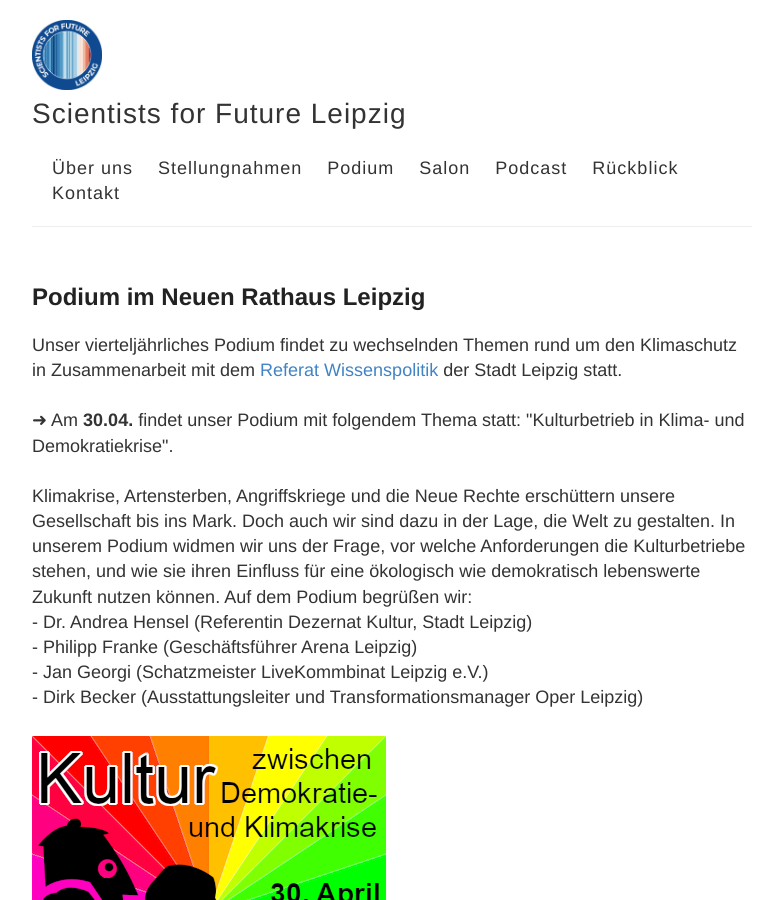
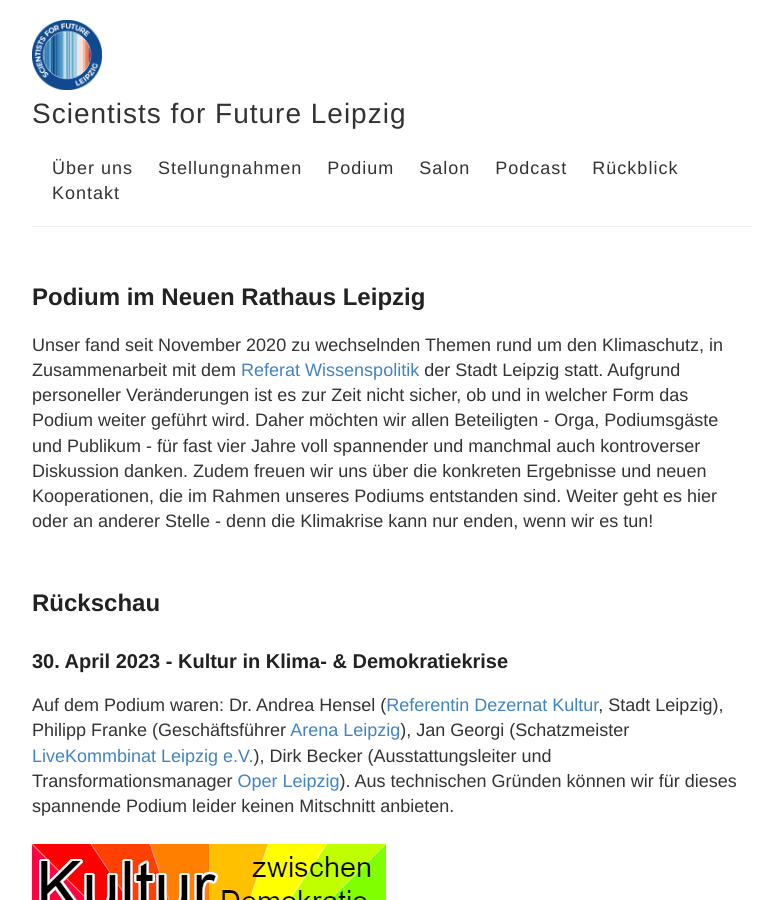
Before and after one commit to s4f-leipzig/s4f-leipzig.github.io, a Jekyll site: the page built from podium.html, in a window 1280 px wide and 900 px high. Shown: the whole window, without its empty margins (248-1024 px from the left). Built offline with Jekyll 4.4.1, drawn with Linux system fonts in a browser that asks for light colours.

Commit message:
Update podium.html

```diff
--- a/podium.html
+++ b/podium.html
@@ -2,23 +2,17 @@
 layout: default
 ---
 <h2>Podium im Neuen Rathaus Leipzig</h2>
-Unser vierteljährliches Podium findet zu wechselnden Themen rund um den Klimaschutz in Zusammenarbeit mit dem <a href="https://www.leipzig.de/buergerservice-und-verwaltung/aemter-und-behoerdengaenge/behoerden-und-dienstleistungen/dienststelle/referat-wissenspolitik-0117" target="blank">Referat Wissenspolitik</a> der Stadt Leipzig statt.
-<br><br>
-
-➜ Am <b>30.04.</b> findet unser Podium mit folgendem Thema statt: "Kulturbetrieb in Klima- und Demokratiekrise".
-<br><br>
-Klimakrise, Artensterben, Angriffskriege und die Neue Rechte erschüttern unsere Gesellschaft bis ins Mark. Doch auch wir sind dazu in der Lage, die Welt zu gestalten. In unserem Podium widmen wir uns der Frage, vor welche Anforderungen die Kulturbetriebe stehen, und wie sie ihren Einfluss für eine ökologisch wie demokratisch lebenswerte Zukunft nutzen können. Auf dem Podium begrüßen wir:
-<br>- Dr. Andrea Hensel (Referentin Dezernat Kultur, Stadt Leipzig)
-<br>- Philipp Franke (Geschäftsführer Arena Leipzig)
-<br>- Jan Georgi (Schatzmeister LiveKommbinat Leipzig e.V.)
-<br>- Dirk Becker (Ausstattungsleiter und Transformationsmanager Oper Leipzig)
-<br><br>
-<img src="https://s4f-leipzig.de/images//Stopper Mrz2024S4F.png">
-
+Unser fand seit November 2020 zu wechselnden Themen rund um den Klimaschutz, in Zusammenarbeit mit dem <a href="https://www.leipzig.de/buergerservice-und-verwaltung/aemter-und-behoerdengaenge/behoerden-und-dienstleistungen/dienststelle/referat-wissenspolitik-0117" target="blank">Referat Wissenspolitik</a> der Stadt Leipzig statt. Aufgrund personeller Veränderungen ist es zur Zeit nicht sicher, ob und in welcher Form das Podium weiter geführt wird. Daher möchten wir allen Beteiligten - Orga, Podiumsgäste und Publikum - für fast vier Jahre voll spannender und manchmal auch kontroverser Diskussion danken. Zudem freuen wir uns über die konkreten Ergebnisse und neuen Kooperationen, die im Rahmen unseres Podiums entstanden sind. Weiter geht es hier oder an anderer Stelle - denn die Klimakrise kann nur enden, wenn wir es tun!
 <br><br>
 
 
 <h2>Rückschau</h2>
+
+<h3>30. April 2023 - Kultur in Klima- & Demokratiekrise</h3>
+Auf dem Podium waren: Dr. Andrea Hensel (<a href="https://www.leipzig.de/buergerservice-und-verwaltung/aemter-und-behoerdengaenge/behoerden-und-dienstleistungen/dienststelle/dezernat-kultur-024">Referentin Dezernat Kultur</a>, Stadt Leipzig), Philipp Franke (Geschäftsführer <a href="https://www.quarterback-immobilien-arena.de/medien/pressemitteilung-1/die-zsl-betreibergesellschaft-mbh-erntet-den-ersten-honig">Arena Leipzig</a>), Jan Georgi (Schatzmeister <a href="https://livekommbinat.de/">LiveKommbinat Leipzig e.V.</a>), Dirk Becker (Ausstattungsleiter und Transformationsmanager <a href="https://www.oper-leipzig.de/de/Theater_Nachhaltigkeit">Oper Leipzig</a>). Aus technischen Gründen können wir für dieses spannende Podium leider keinen Mitschnitt anbieten.
+<br><br>
+
+<img src="https://s4f-leipzig.de/images//Stopper Mrz2024S4F.png">
 
 <h3>09. Dezember 2023 - Kinder fragen zu Klima & Umwelt?</h3>
 Auf dem Podium waren: Dr. Nadia Nikolaus (<a href="https://www.auwaldstation.de/" target="blank">Auwaldstation Leipzig</a>), Simone Ariane Pflaum (Leiterin <a href="https://www.leipzig.de/buergerservice-und-verwaltung/aemter-und-behoerdengaenge/behoerden-und-dienstleistungen/dienststelle/referat-nachhaltige-entwicklung-und-klimaschutz-38" target="blank">Referat nachhaltige Entwicklung & Klimaschutz Leipzig</a>), Dr. Karsten Haustein (<a href="https://www.physes.uni-leipzig.de/institut-fuer-meteorologie" target="blank">Institut für Meteorologie Uni Leipzig</a>), Doreen Vetter (Vorstand <a href="https://www.bund-leipzig.de/arbeitskreis-umweltpaedagogik/" target="blank">AK Umweltbädagogik BUND Leipzig</a>)
```
